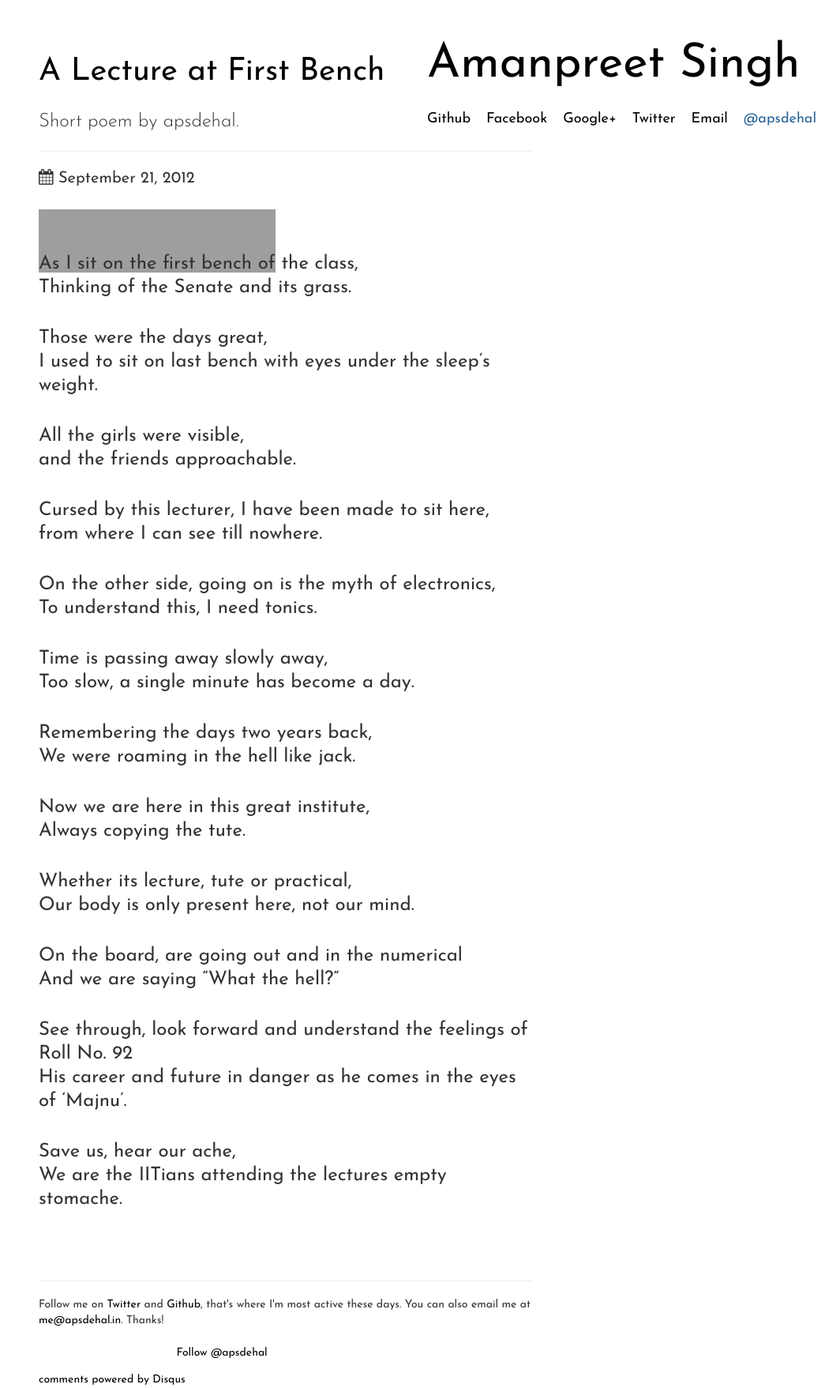
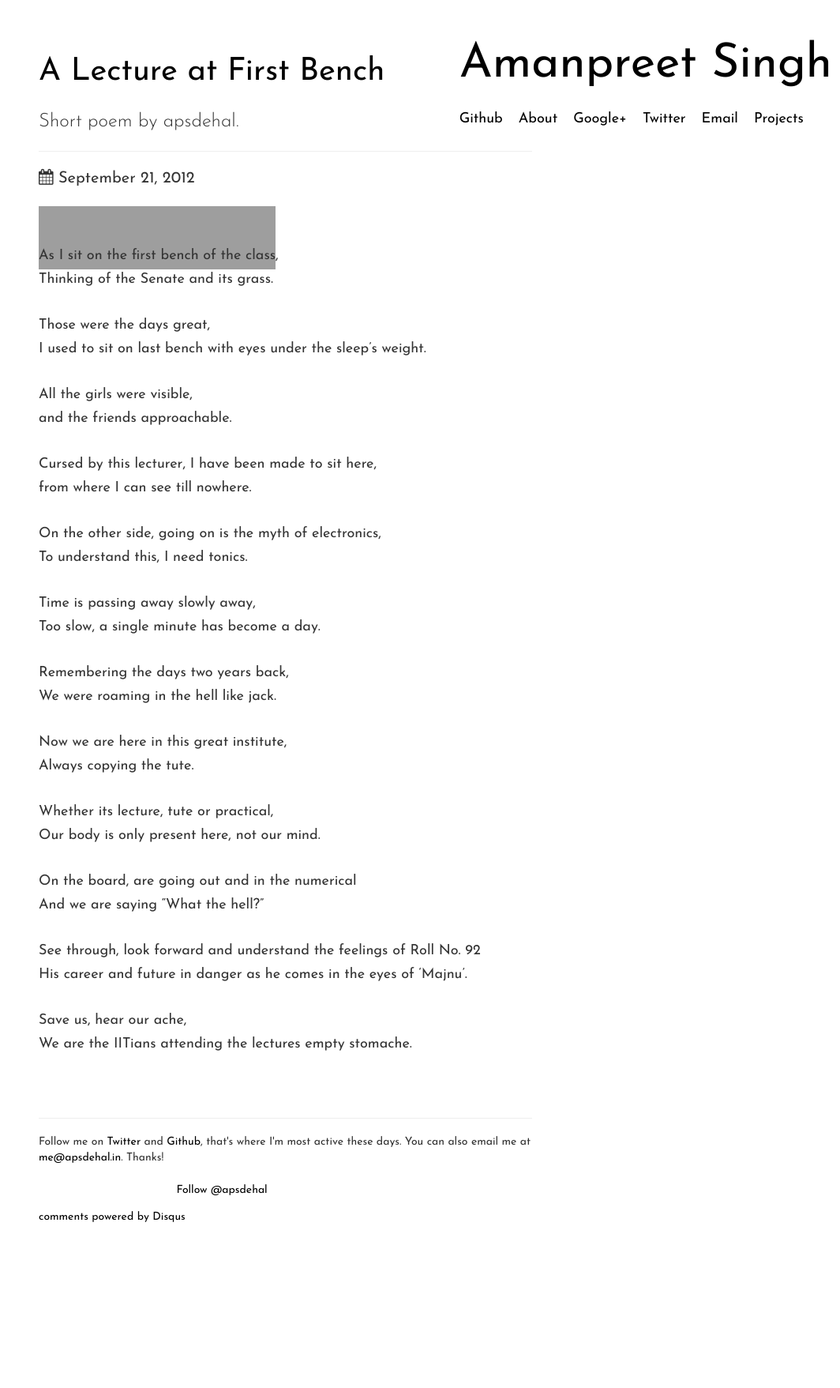
Before and after one commit to apsdehal/apsdehal.github.io, a Jekyll site: the page built from _posts/2012/2012-09-21-a-lecture-at-first-bench.md, in a window 1280 px wide. Shown: the whole page at 79% size, without its empty margins (216-1280 px from the left). Built offline with Jekyll 4.4.1, drawn with Linux system fonts in a browser that asks for light colours; Markdown is read by kramdown in place of the engine named in the settings; comment, search, counter and statistics services are not loaded; after the commit the page ends 1551 px from its top, so only the background shows below that; grey boxes are pictures that could not be loaded.

Commit message:
Changes font-size

```diff
--- a/_layouts/post.html
+++ b/_layouts/post.html
@@ -5,11 +5,11 @@
 	</div>
 	<div class="contact">
 		<div> <span> <a href="//github.com/apsdehal">Github</a></span> </div>
-		<div> <span> <a href="//facebook.com/amanpreet.singh.18"> Facebook </a></span></div>
+		<div> <span> <a href="about.me/amanpreet"> About </a></span></div>
 		<div> <span> <a href="//plus.google.com/+AmanpreetSingh94">Google+ </a></span></div>
 		<div> <span> <a href="//twitter.com/apsdehal"> Twitter </a></span></div>
 		<div> <span> <a href="mailto:me@apsdehal.in"> Email </a></span></div>
-		<div> <span class="handle"> @apsdehal </span> </div>
+		<div> <span class="handle"><a href="/projects"> Projects </a></span> </div>
 	</div>
 </div>
 <br/>
--- a/assets/css/style.css
+++ b/assets/css/style.css
@@ -124,7 +124,7 @@ ul {
     .post .container .main-post .date {
       font-size: 20px; }
     .post .container .main-post .content {
-      font-size: 24px;
+      font-size: 18px;
       line-height: 30px; }
       .post .container .main-post .content p {
         padding-bottom: 10px; }
@@ -163,4 +163,6 @@ ul {
       .post .container .main-post .top-body .title {
         padding-top: 10px;
         font-size: 15px;
-        width: 100%; } }
+        width: 100%; }
+      .post .container .main-post .content {
+        font-size: 18px; } }
--- a/assets/css/style.scss
+++ b/assets/css/style.scss
@@ -173,7 +173,7 @@ ul {
 				font-size: 20px;
 			}
 			.content {
-				font-size: 24px;
+				font-size: 18px;
 				line-height: 30px;
 				p {
 					padding-bottom: 10px;
@@ -236,6 +236,9 @@ ul {
 
 					}
 				}
+				.content{
+					font-size : 18px;
+				}
 			}
 		}
 	}
```
